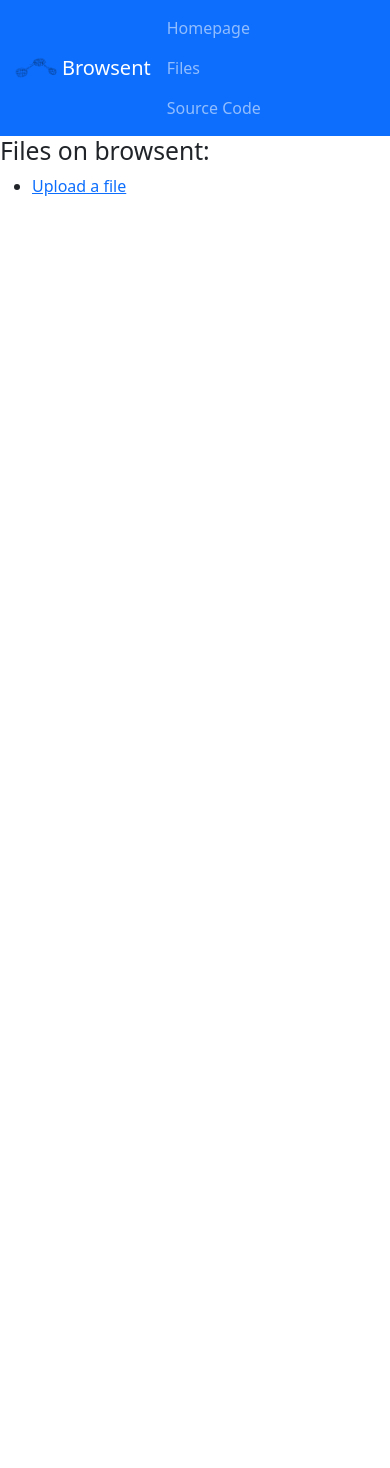
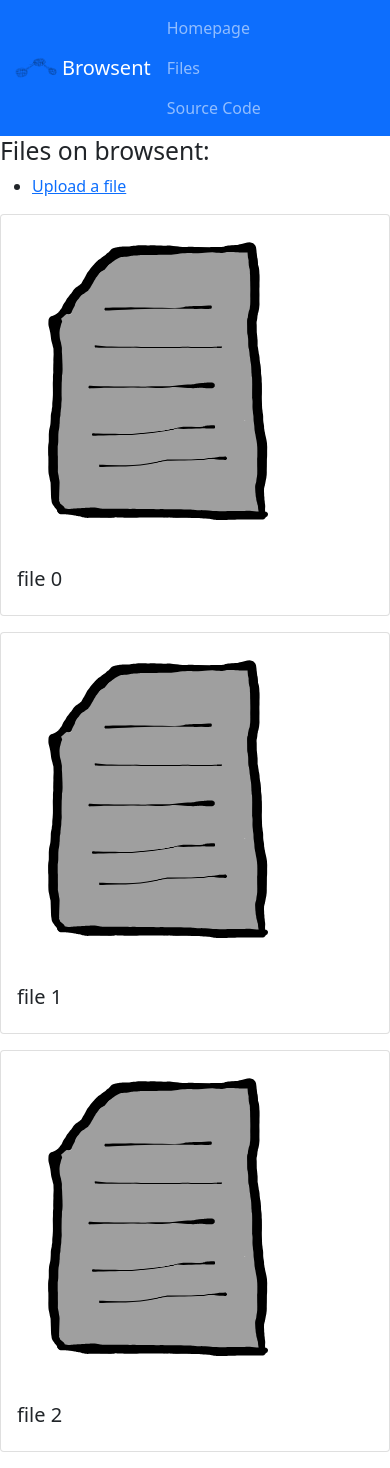
Before and after one commit to V6lhost/browsent, a Django app: page /files in a window 390 px wide. Before the commit the page ends 196 px from the top, so only its background shows below. Run offline with Django 5.2, Linux system fonts and the light colour scheme.

Commit message:
Add file cards into files page which dynamically created according to shared_files data and some awesome images that my skilled hands drew

```diff
--- a/browsent_project/browsent/templates/browsent/files.html
+++ b/browsent_project/browsent/templates/browsent/files.html
@@ -5,4 +5,8 @@
 <ul>
   <li><a href="/upload">Upload a file</a></li>
 </ul>
+{% for files in shared_files %}
+  {% include 'browsent/partials/_file.html' %}
+{% endfor %}
+
 {% endblock %}
--- /dev/null
+++ b/browsent_project/browsent/templates/browsent/partials/_file.html
@@ -0,0 +1,14 @@
+{% load static %}
+
+<div class="card mb-3">
+  <div class="row">
+    <div class="col-md-3">
+      <img src="{% static 'browsent/img/file.png' %}" alt="" class="img-fluid">
+    </div>
+    <div class="col-md-9">
+      <div class="card-body">
+        <h5 class="card-title">file {{ files }}</h5>
+      </div>
+    </div>
+  </div>
+</div>
--- a/browsent_project/browsent/urls.py
+++ b/browsent_project/browsent/urls.py
@@ -4,7 +4,8 @@ from . import views
 urlpatterns = [
   path("", views.index),
   path("index", views.index),
-  path("get/<str:id>", views.get),
+  path("download/<str:id>", views.download, name="download"),
   path("upload", views.upload),
-  path("files", views.files)
+  path("files", views.files),
+  path("file", views.file)
 ]
--- a/browsent_project/browsent/views.py
+++ b/browsent_project/browsent/views.py
@@ -1,12 +1,27 @@
 from django.shortcuts import render
 from django.http.response import HttpResponse
+
+shared_files = {
+  0: {
+    "name": "001.png",
+    "type": "image"
+  },
+  1: {
+    "name": "002.jpeg",
+    "type": "image"
+  },
+  2: {
+    "name": "001.mp4",
+    "type": "video"
+  }
+}
 
 def index(request):
   return render(request, "browsent/index.html", {
     "title": " | Homepage"
   })
 
-def get(request, id):
+def download(request, id):
   return HttpResponse("you cant download file: " + id + " right now")
 
 def upload(request):
@@ -16,5 +31,11 @@ def upload(request):
 
 def files(request):
   return render(request, "browsent/files.html", {
-    "title": " | Files that shared with you"
+    "title": " | Files that shared with you",
+    "shared_files": shared_files
   })
+
+def file(request, file):
+  return render(request, "browsent/view_file.html", {
+    "file": file
+  })
```
Also changed, not shown: browsent_project/browsent/static/browsent/img/file.png (added).
